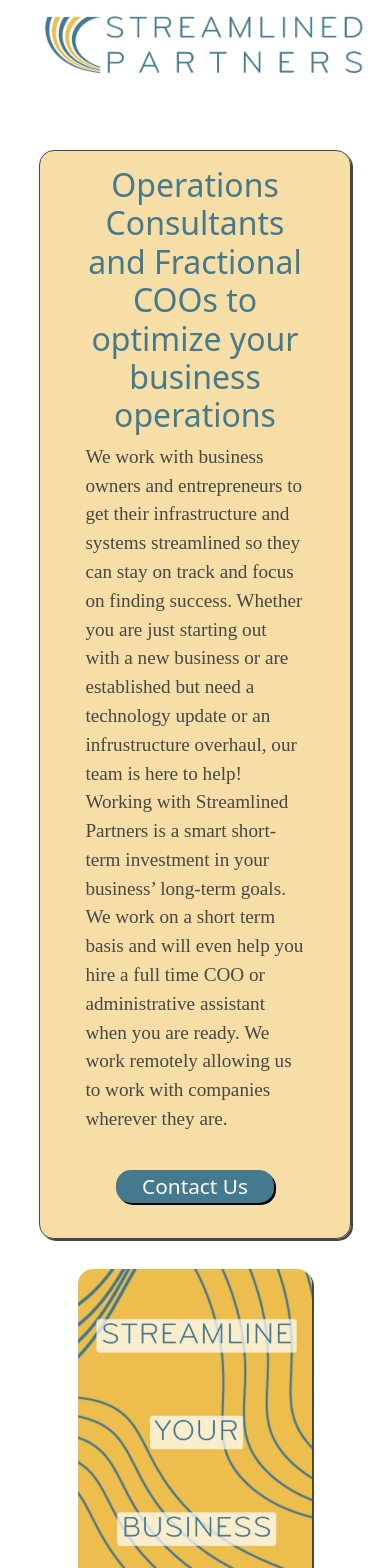
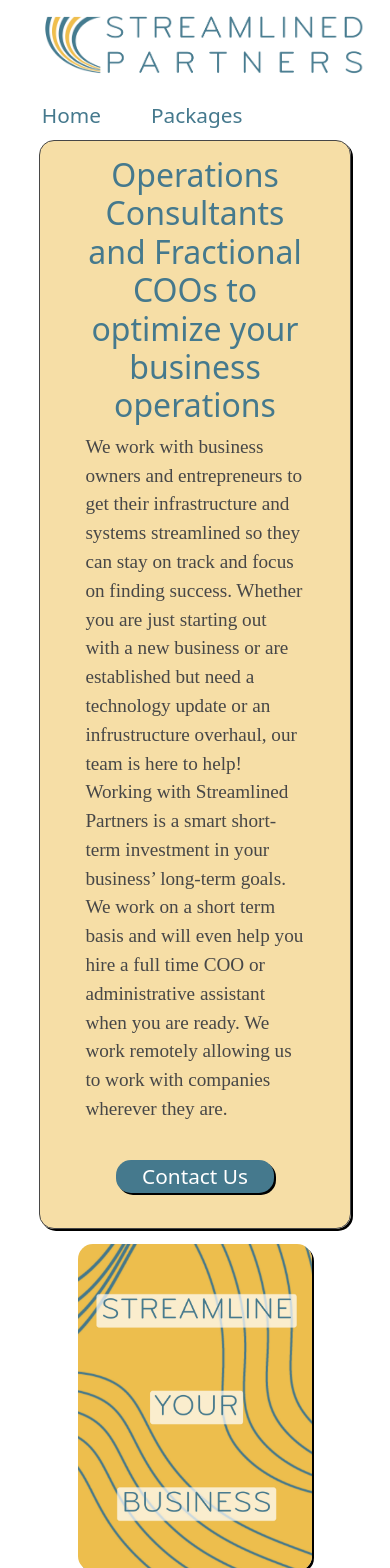
Before and after one commit to rhkearns/streamlined_1, a React (Create React App) app: page / in a window 390 px wide. Shown: the top 1568 px of the page. Built offline with nearby package versions, Linux system fonts and the light colour scheme; a web font is replaced by a local one.

Commit message:
add nav and bug fixes

```diff
--- a/src/App.css
+++ b/src/App.css
@@ -8,7 +8,7 @@
   /* opacity: .6; */
 }
 
-p, li {
+p {
   font-family: "utopia-std";
 }
 
--- a/src/App.js
+++ b/src/App.js
@@ -1,18 +1,32 @@
-import React from 'react';
-import { Routes, Route } from 'react-router-dom';
+import React, { useEffect } from 'react';
+import { Routes, Route, useLocation } from 'react-router-dom';
 import './App.css';
 import Header from './Components/Header/Header';
 import Home from './pages/Home/Home';
+import Nav from './Components/Nav/Nav';
 import Packages from './pages/Packages/Packages';
+
+const ScrollToTop = ({ children }) => {
+	let location = useLocation();
+
+	useEffect(() => {
+		window.scrollTo(0, 0);
+	}, [location]);
+
+	return children;
+};
 
 function App() {
 	return (
 		<div className="App">
-			<Header />
-			<Routes>
-				<Route path="/" element={<Home />} />
-				<Route path="/packages" element={<Packages />} />
-			</Routes>
+			<ScrollToTop>
+				<Header />
+				<Nav />
+				<Routes>
+					<Route path="/" element={<Home />} />
+					<Route path="/packages" element={<Packages />} />
+				</Routes>
+			</ScrollToTop>
 		</div>
 	);
 }
--- a/src/Components/About/About.scss
+++ b/src/Components/About/About.scss
@@ -77,7 +77,7 @@
 		align-items: center;
 		justify-content: space-evenly;
 		border-radius: 15px;
-		box-shadow: 2px 2px;
+		box-shadow: 2px 2px black;
 	}
 
 	p {
--- a/src/Components/Contact/Contact.scss
+++ b/src/Components/Contact/Contact.scss
@@ -8,8 +8,7 @@
 	border-radius: 15px;
 	padding: 15px 25px;
 	background-color: $yellow-transparent;
-	box-shadow: 2px 2px;
-
+	box-shadow: 2px 2px black;
 }
 
 #details-header {
@@ -21,8 +20,6 @@
 	text-align: left;
 	color: $black;
 	font-size: 23px;
-	// padding-top: 10px;
-	// padding-bottom: 10px;
 	margin: 0 0 20px;
 }
 
@@ -30,7 +27,7 @@
 	width: 100%;
 	// border: 1px  solid $black;
 	border-radius: 15px;
-	box-shadow: 2px 2px;
+	box-shadow: 2px 2px black;
 	text-align: center;
 }
 
@@ -92,7 +89,7 @@ a {
 	width: 425px;
 	// border: 1px  solid $black;
 	border-radius: 15px;
-	box-shadow: 2px 2px;
+	box-shadow: 2px 2px black;
 	text-align: center;
 }
 }
--- a/src/Components/ContentBody/ContentBody.scss
+++ b/src/Components/ContentBody/ContentBody.scss
@@ -24,18 +24,17 @@
 	text-align: center;
 	margin: 20px 0;
 	// width: fit-content;
-	box-shadow: 2px 2px;
+	box-shadow: 2px 2px black;
 	justify-items: center;
 }
 
-
 #content{
 	width: 75%;
-	margin: 30px 0 10px 0;
+	margin: 0px 0 10px 0;
 	border-radius: 15px;
 	color: $black;
 	justify-content: center;
-	box-shadow: 2px 2px;
+	box-shadow: 2px 2px black;
 }
 
 #link {
@@ -52,6 +51,9 @@
 	padding-right: 20px;
 }
 
+#photo {
+	margin-top: 15px;
+}
 #heading {
 	color: $blue;
 	font-size: 32px;
@@ -68,14 +70,14 @@
 	flex-wrap: wrap;
 	flex-basis: 100%;
 	flex: 1;
-	margin-top: 150px;
+	// margin-top: 150px;
 	border: 1px solid $black;
 	border-radius: 15px;
 	padding: 15px 25px;
 	color: $black;
 	background-color: $yellow-transparent;
 	justify-content: center;
-	box-shadow: 2px 2px;
+	box-shadow: 2px 2px black;
 }
 
 @media only screen and (min-width: 1025px) {
@@ -92,7 +94,7 @@
 		display: flex;
 		flex-direction: column;
 		justify-content: space-evenly;
-		margin-top: 150px;
+		margin-top: 16px;
 		border: 1px solid $black;
 		border-radius: 15px;
 		padding: 15px 25px 0px 25px;
@@ -119,7 +121,7 @@
 	#photo{
 		grid-column: 2/2;
 		grid-area: b;
-		margin: 150px 0px 0px 16px;
+		margin: 16px 0px 0px 16px;
 		align-self: center;
 	}
 
@@ -140,7 +142,7 @@
 		border-radius: 15px;
 		text-align: center;
 		margin: 20px 33%;
-		box-shadow: 2px 2px;
+		box-shadow: 2px 2px black;
 		justify-items: center;
 		align-self: center;
 	}
--- a/src/Components/Nav/Nav.jsx
+++ b/src/Components/Nav/Nav.jsx
@@ -1,8 +1,20 @@
 import React from 'react';
+import { Link } from 'react-router-dom';
 import './Nav.scss';
 
 const Nav = () => {
-	return <div className="nav"> </div>;
+	return (
+		<nav>
+			<ul>
+				<li>
+					<Link to="/">Home</Link>
+				</li>
+				<li>
+					<Link to="/packages">Packages</Link>
+				</li>
+			</ul>
+		</nav>
+	);
 };
 
 export default Nav;
--- a/src/Components/Nav/Nav.scss
+++ b/src/Components/Nav/Nav.scss
@@ -1,6 +1,49 @@
 @import '../../common/colors.scss';
 
-.nav {
-  height: 5px;
-  background-image: radial-gradient($blue 5%, $yellow 15%, $blue 65%);
+nav {
+  margin-top: 100px;
+  height: 40px;
+  background: white;
+  color: white;
+  text-align: left;
+
+  ul {
+    display: flex;
+    flex-direction: row;
+    gap: 50px;
+  }
+
+  li {
+    list-style: none;
+    font-size: 20.8px;
+  }
+
+  a {
+    text-decoration: none;
+  }
 }
+@media only screen and (min-width: 860px) {
+nav {
+  margin-top: 90px;
+  height: 40px;
+  background: white;
+  color: white;
+  text-align: left;
+  align-items: right;
+
+  ul {
+    display: flex;
+    flex-direction: row;
+    gap: 20px;
+    padding-top: 3px;
+  }
+
+  li {
+    list-style: none;
+    font-size: 20.8px;
+  }
+
+  a {
+    text-decoration: none;
+  }
+}}
--- a/src/pages/Home/Home.jsx
+++ b/src/pages/Home/Home.jsx
@@ -2,7 +2,6 @@ import React from 'react';
 import ContentBody from '../../Components/ContentBody/ContentBody';
 import Contact from '../../Components/Contact/Contact';
 import Footer from '../../Components/Footer/Footer';
-// import Nav from '../../Components/Nav/Nav';
 import About from '../../Components/About/About';
 import Testimonials from '../../Components/Testimonials/Testimonials';
 
@@ -11,7 +10,6 @@ const Home = () => {
 
 	return (
 		<div>
-			{/* <Nav /> */}
 			<ContentBody />
 			<hr className="line" />
 			<Contact />
--- a/src/pages/Packages/Packages.jsx
+++ b/src/pages/Packages/Packages.jsx
@@ -11,7 +11,7 @@ const Packages = () => {
 	return (
 		<div id="packages-page">
 			<div className="outer-packages">
-				<h2 id="packages-title">Work with us</h2>
+				{/* <h2 id="packages-title">Work with us</h2> */}
 				<div className="packages">
 					<div id="systemization-package">
 						<div class="word-side">
@@ -52,15 +52,17 @@ const Packages = () => {
 								The Streamlined Partners{' '}
 								<span className="ital">Implementation Package</span> is perfect
 								for the business owner or entrepreneur who needs an extra set of
-								hands but isn't ready to hire a full-time employee just yet. We will be your fractional COO. Our team will meet with you regularly, assist in setting up
-								accountability systems, ensure you are getting the most out of
-								the work management programs you use, and any other
-								administrative or operational tasks that arise. You will also
-								get access to our individually tailored templates and our
-								extensive network of freelancers for any specialized project.
-								Once you are ready to hire a full-time employee, we will work
-								with you to determine your needs, prepare the job description,
-								organize applicants, and schedule interviews with candidates.
+								hands but isn't ready to hire a full-time employee just yet. We
+								will be your fractional COO. Our team will meet with you
+								regularly, assist in setting up accountability systems, ensure
+								you are getting the most out of the work management programs you
+								use, and any other administrative or operational tasks that
+								arise. You will also get access to our individually tailored
+								templates and our extensive network of freelancers for any
+								specialized project. Once you are ready to hire a full-time
+								employee, we will work with you to determine your needs, prepare
+								the job description, organize applicants, and schedule
+								interviews with candidates.
 							</p>
 							<button class="package-button">
 								<a
@@ -68,7 +70,9 @@ const Packages = () => {
 									href="https://airtable.com/embed/shrggi2IoXGexh59K?backgroundColor=cyan"
 									target="_blank"
 									rel="noopener noreferrer"
-								>Ready to invest in your company's future?</a>
+								>
+									Ready to invest in your company's future?
+								</a>
 							</button>
 						</div>
 						<div className="img-div">
@@ -86,9 +90,13 @@ const Packages = () => {
 								At Streamlined Partners, we know how important hiring the right
 								employee is for the success of your business. With our{' '}
 								<span className="ital">Onboarding Package</span>, we will
-								observe your day-to-day processes to create a job description for your ideal candidate. We will organize the incoming applications and send you the prospective candidates that meet the job qualifications.
-								We will	also schedule all of the interviews for you. Once you have made the hire, we will ensure that person
-								has all of the tools needed to seamlessly join your team.
+								observe your day-to-day processes to create a job description
+								for your ideal candidate. We will organize the incoming
+								applications and send you the prospective candidates that meet
+								the job qualifications. We will also schedule all of the
+								interviews for you. Once you have made the hire, we will ensure
+								that person has all of the tools needed to seamlessly join your
+								team.
 							</p>
 							<button class="package-button">
 								<a
@@ -109,11 +117,12 @@ const Packages = () => {
 					<div id="custom-package" className="reverse-div">
 						<div className="word-side">
 							<p>
-								Need a little bit of everything? Not sure what you neeed? We are more than happy to sit
-								down with you, hear your needs, and create a package that is
-								tailored to you. As no two companies are exactly the same and
-								there isn't a one size fits all solution for everyone, we will
-								help you find the solutions that are perfect for your business!
+								Need a little bit of everything? Not sure what you neeed? We are
+								more than happy to sit down with you, hear your needs, and
+								create a package that is tailored to you. As no two companies
+								are exactly the same and there isn't a one size fits all
+								solution for everyone, we will help you find the solutions that
+								are perfect for your business!
 							</p>
 							<button class="package-button">
 								<a
@@ -127,7 +136,7 @@ const Packages = () => {
 							</button>
 						</div>
 						<div className="img-div">
-						<img src={contactUs} alt="hands" id="hands" />
+							<img src={contactUs} alt="hands" id="hands" />
 						</div>
 					</div>
 				</div>
--- a/src/pages/Packages/Packages.scss
+++ b/src/pages/Packages/Packages.scss
@@ -18,7 +18,7 @@ p {
 	text-align: center;
 	margin: 10px 0;
 	// padding: 10px;
-	box-shadow: 2px 2px;
+	box-shadow: 2px 2px black;
 	font-size: 20.8px;
 	width: auto;
 }
@@ -68,7 +68,7 @@ p {
 	padding: 15px 25px;
 	color: $black;
 	background-color: $yellow-transparent;
-	box-shadow: 2px 2px;
+	box-shadow: 2px 2px black;
 }
 
 h5 {
@@ -83,7 +83,7 @@ h5 {
 #onboarding-image {
 	width: 100%;
 	border-radius: 15px;
-	box-shadow: 2px 2px;
+	box-shadow: 2px 2px black;
 }
 
 .reverse-div {
@@ -152,7 +152,7 @@ h5 {
 		border-radius: 15px;
 		text-align: center;
 		margin: 10px 0;
-		box-shadow: 2px 2px;
+		box-shadow: 2px 2px black;
 		font-size: 20.8px;
 		width: auto;
 	}
```
